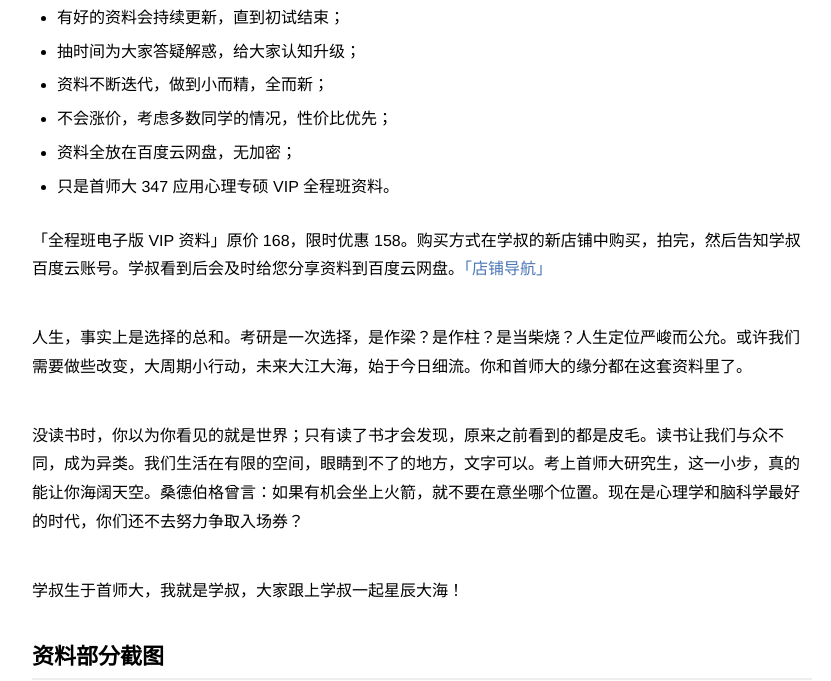
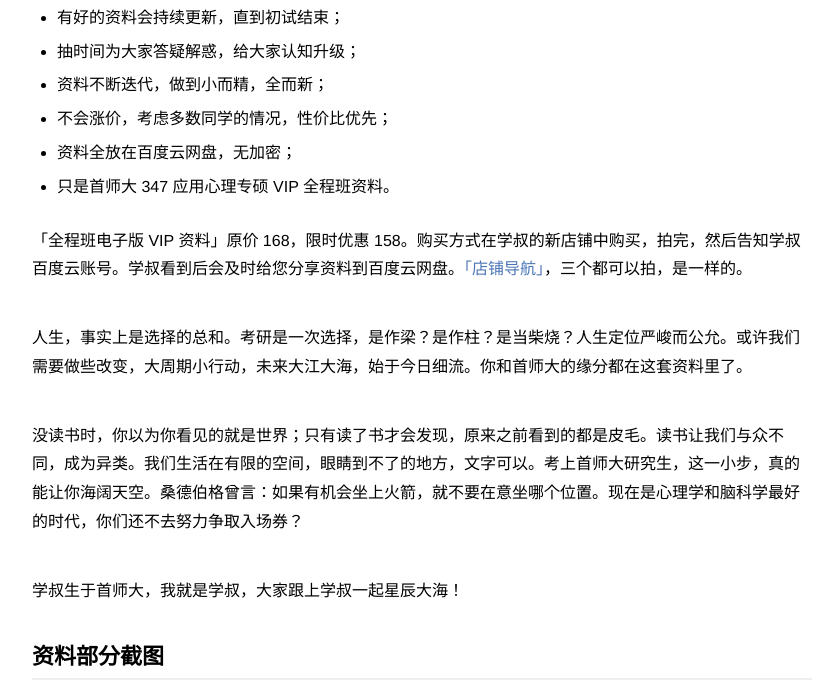
Before and after one commit to zapp926/cnu.github.io, a Jekyll site: the page built from _posts/2019-09-10-jiayou.md, in a window 1280 px wide and 900 px high, scrolled down 1403 px, cut to the strip 0-681 px from the top of the window. Shown: the whole strip, without its empty margins (218-1049 px from the left). Built offline with Jekyll 4.4.1, drawn with Linux system fonts in a browser that asks for light colours.

Commit message:
update the post

```diff
--- a/_posts/2019-09-10-jiayou.md
+++ b/_posts/2019-09-10-jiayou.md
@@ -41,7 +41,7 @@ description: 了解世界的路上，改变世界的路上，你们也在慢跑
 * 资料全放在百度云网盘，无加密；
 * 只是首师大 347 应用心理专硕 VIP 全程班资料。
 
-「全程班电子版 VIP 资料」原价 168，限时优惠 158。购买方式在学叔的新店铺中购买，拍完，然后告知学叔百度云账号。学叔看到后会及时给您分享资料到百度云网盘。[「店铺导航」](https://shop342556748.taobao.com/?spm=a313o.201708ban.sellercard.12.64f0197aZ7oEHs)
+「全程班电子版 VIP 资料」原价 168，限时优惠 158。购买方式在学叔的新店铺中购买，拍完，然后告知学叔百度云账号。学叔看到后会及时给您分享资料到百度云网盘。[「店铺导航」](https://shop342556748.taobao.com/?spm=a313o.201708ban.sellercard.12.64f0197aZ7oEHs)，三个都可以拍，是一样的。
 
 人生，事实上是选择的总和。考研是一次选择，是作梁？是作柱？是当柴烧？人生定位严峻而公允。或许我们需要做些改变，大周期小行动，未来大江大海，始于今日细流。你和首师大的缘分都在这套资料里了。
 
```
Also changed, not shown: _drafts/2019-03-22-ad.md (renamed from _posts/2019-03-22-ad.md), 1 other file.
